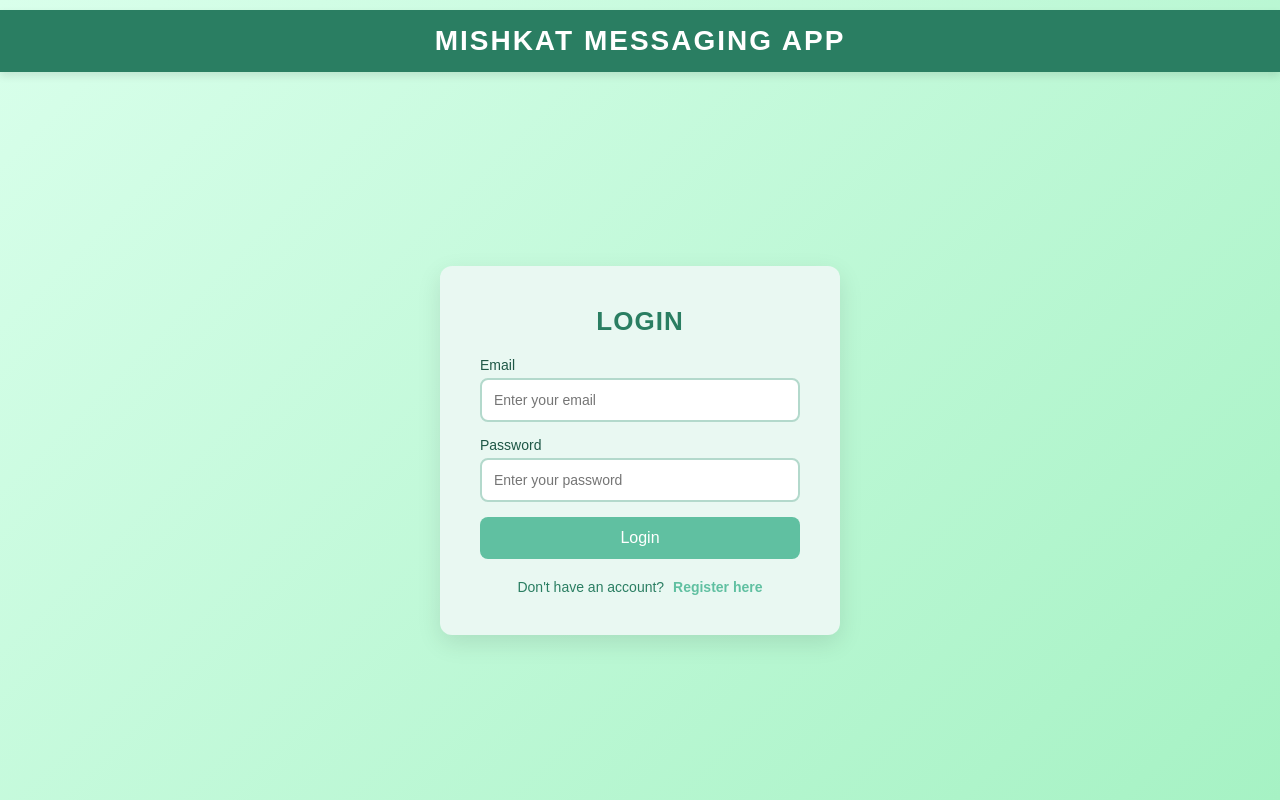
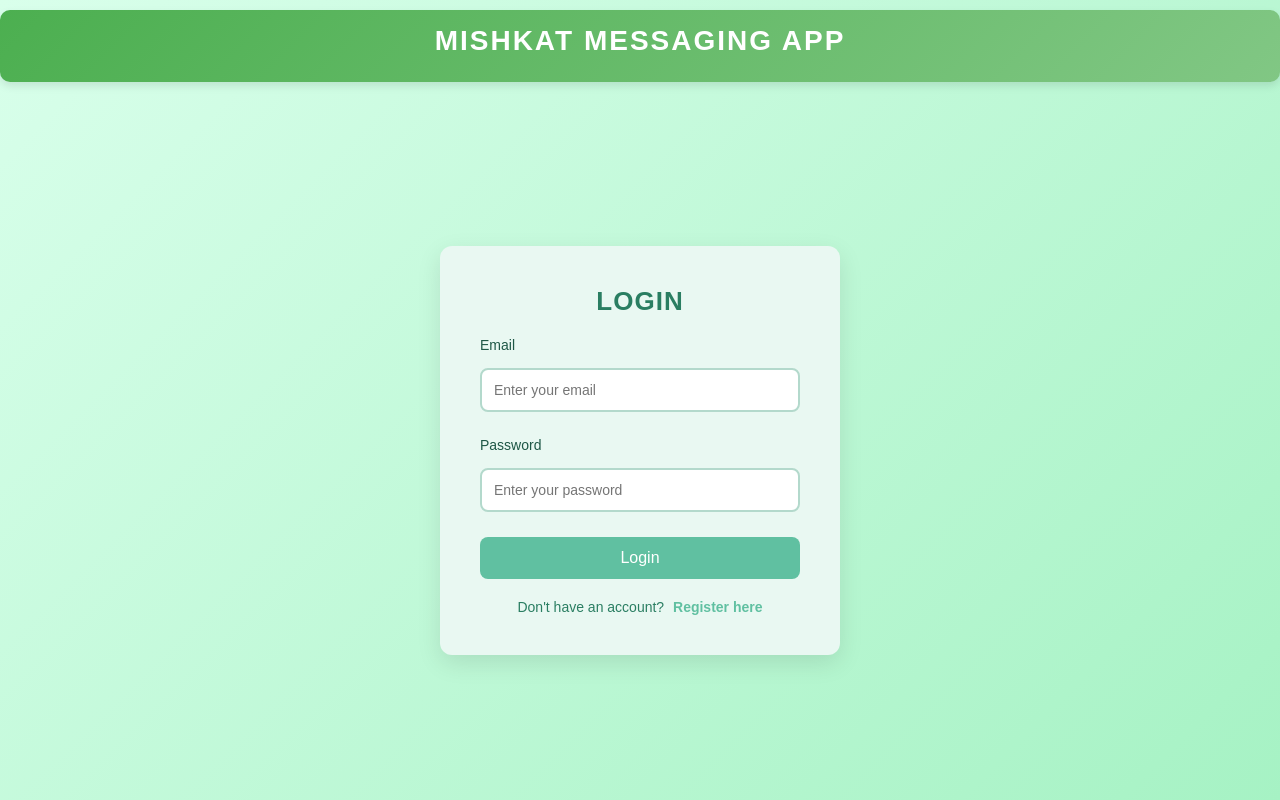
Before and after one commit to Mishkat6541/Messaging-App, a React (Vite) app in the folder vite-project/: page / in a window 1280 px wide. Built offline with nearby package versions, Linux system fonts and the light colour scheme.

Commit message:
dashboard css improved

```diff
--- a/vite-project/src/dashboard.css
+++ b/vite-project/src/dashboard.css
@@ -1,47 +1,191 @@
-.dashboard {
-    font-family: Arial, sans-serif;
-    max-width: 1000px;
-    margin: 0 auto;
-    padding: 20px;
+/* Reset some basic styles */
+* {
+  margin: 0;
+  padding: 0;
+  box-sizing: border-box;
 }
 
-  header {
-    background-color: #4CAF50;
-    color: white;
-    padding: 20px;
-    text-align: center;
+/* Body styles */
+body {
+  font-family: 'Arial', sans-serif;
+  background: #f4f7f6; /* Light background for the entire page */
+  color: #333;
+  height: 100vh;
+  display: flex;
+  justify-content: center;
+  align-items: center;
 }
 
-  .dashboard-info {
-    background-color: #f4f4f4;
-    padding: 20px;
-    margin: 20px 0;
-    border-radius: 8px;
+/* Dashboard container */
+.dashboard {
+  background: #ffffff;
+  width: 90%;
+  max-width: 1200px;
+  border-radius: 12px;
+  box-shadow: 0 8px 20px rgba(0, 0, 0, 0.1);
+  overflow: hidden;
+  animation: fadeIn 1s ease-out;
+  padding: 30px;
+  display: flex;
+  flex-direction: column;
+  gap: 20px;
 }
 
-  .dashboard-actions {
-    background-color: #e9ecef;
+/* Header */
+header {
+  text-align: center;
+  padding: 20px;
+  background: linear-gradient(135deg, #4caf50, #81c784); /* Green gradient */
+  color: white;
+  border-radius: 10px;
+}
+
+header h1 {
+  font-size: 2.5rem;
+  margin-bottom: 10px;
+  letter-spacing: 2px;
+  animation: fadeIn 1s ease-in-out;
+}
+
+/* Dashboard sections */
+.dashboard-info, .dashboard-actions, .dashboard-messages {
+  padding: 20px;
+  background: #fafafa;
+  border-radius: 8px;
+  box-shadow: 0 4px 10px rgba(0, 0, 0, 0.05);
+  transition: all 0.3s ease;
+}
+
+.dashboard-info h2, .dashboard-actions h3, .dashboard-messages h3 {
+  font-size: 1.6rem;
+  color: #4caf50;
+  margin-bottom: 10px;
+  font-weight: bold;
+}
+
+/* Dashboard Info Section */
+.dashboard-info p {
+  font-size: 1rem;
+  color: #666;
+}
+
+/* Quick actions list */
+.dashboard-actions ul {
+  list-style-type: none;
+  padding: 0;
+}
+
+.dashboard-actions li {
+  margin: 10px 0;
+}
+
+.dashboard-actions button {
+  padding: 12px 20px;
+  background: #4caf50;
+  color: white;
+  border: none;
+  border-radius: 5px;
+  font-size: 1rem;
+  cursor: pointer;
+  transition: background-color 0.3s;
+}
+
+.dashboard-actions button:hover {
+  background: #388e3c; /* Darker green on hover */
+}
+
+/* Messages section */
+.dashboard-messages {
+  background: #e8f5e9;
   padding: 20px;
   border-radius: 8px;
 }
 
-  .dashboard-actions button {
-    background-color: #007bff;
-    color: white;
-    border: none;
-    padding: 10px 20px;
-    margin: 5px;
-    border-radius: 4px;
-    cursor: pointer;
+.messages-list {
+  max-height: 300px;
+  overflow-y: auto;
+  margin-bottom: 15px;
+  padding: 10px;
+  background: #fff;
+  border-radius: 6px;
+  box-shadow: 0 4px 10px rgba(0, 0, 0, 0.05);
 }
 
-  .dashboard-actions button:hover {
-    background-color: #0056b3;
+.message {
+  background: #a5d6a7;
+  padding: 8px;
+  margin: 8px 0;
+  border-radius: 6px;
+  color: #333;
+  animation: messageFadeIn 0.8s ease-in-out;
 }
 
+.message:last-child {
+  margin-bottom: 0;
+}
+
+input {
+  width: 100%;
+  padding: 12px;
+  border: 2px solid #81c784;
+  border-radius: 5px;
+  margin-top: 10px;
+  margin-bottom: 10px;
+  font-size: 1rem;
+  outline: none;
+  transition: border-color 0.3s;
+}
+
+input:focus {
+  border-color: #66bb6a; /* Focused green */
+}
+
+button {
+  background: #4caf50;
+  color: white;
+  padding: 12px 20px;
+  border: none;
+  border-radius: 5px;
+  cursor: pointer;
+  font-size: 1rem;
+  transition: background-color 0.3s;
+}
+
+button:hover {
+  background: #388e3c;
+}
+
+/* Footer */
 .dashboard-footer {
   text-align: center;
-    margin-top: 40px;
-    font-size: 14px;
-    color: #555;
+  font-size: 0.9rem;
+  color: #666;
+  padding-top: 20px;
 }
+
+.dashboard-footer p {
+  color: #4caf50;
+}
+
+/* Animations */
+@keyframes fadeIn {
+  from {
+    opacity: 0;
+    transform: translateY(10px);
+  }
+  to {
+    opacity: 1;
+    transform: translateY(0);
+  }
+}
+
+@keyframes messageFadeIn {
+  from {
+    opacity: 0;
+    transform: translateX(-10px);
+  }
+  to {
+    opacity: 1;
+    transform: translateX(0);
+  }
+}
```
Lines whose indentation alone changed are shown as unchanged.
